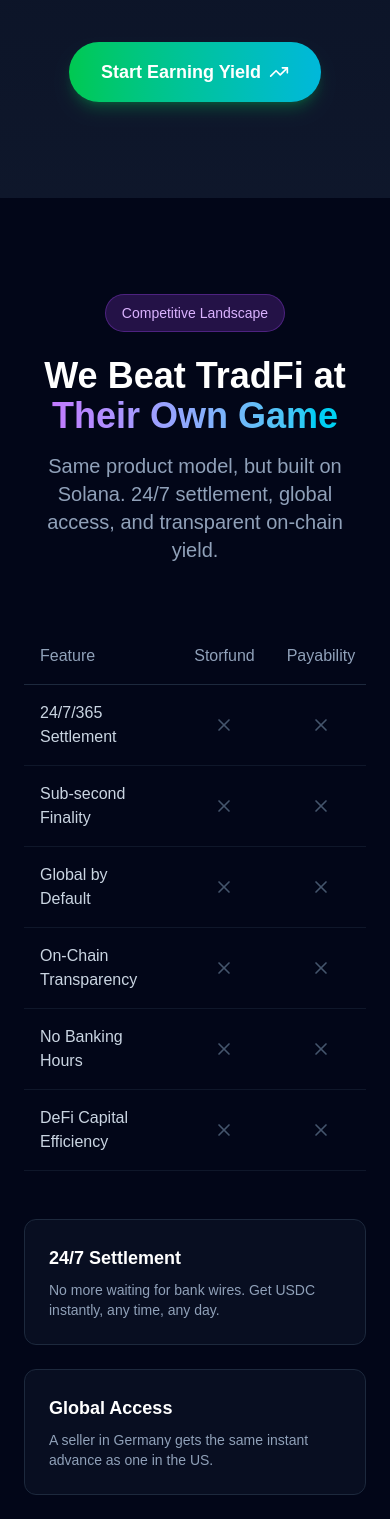
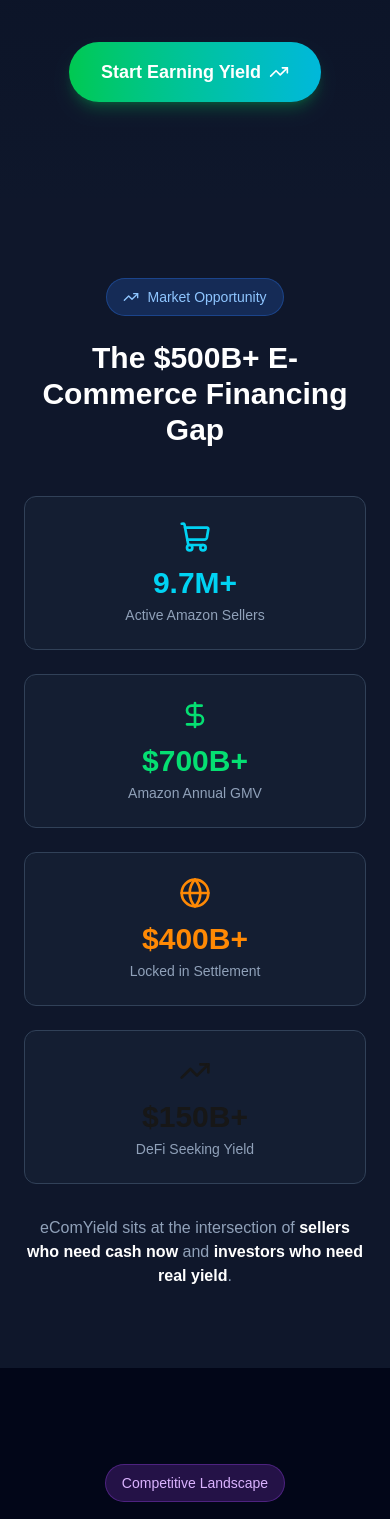
Before and after one commit to open-biz/eComYield, a Next.js app: page / in a window 390 px wide. Shown: the part 6869-8388 px from the top of the page. Built offline with nearby package versions, Linux system fonts and the light colour scheme.

Commit message:
feat: Add market opportunity section with TAM numbers

```diff
--- a/src/app/page.tsx
+++ b/src/app/page.tsx
@@ -6,6 +6,7 @@
 import EasySetup from "@/components/easy-setup";
 import YieldShowcase from "@/components/yield-showcase";
 import CompetitiveLandscape from "@/components/competitive-landscape";
+import MarketSection from "@/components/market-section";
 import Footer from "@/components/footer";
 import DemoConnect from "@/components/demo-connect";
 import SellerDashboard from "@/components/seller-dashboard";
@@ -47,6 +48,7 @@
       />
       <EasySetup />
       <YieldShowcase />
+      <MarketSection />
       <CompetitiveLandscape />
       <Footer />
 
--- /dev/null
+++ b/src/components/market-section.tsx
@@ -0,0 +1,60 @@
+"use client";
+
+import { motion } from "framer-motion";
+import { TrendingUp, ShoppingCart, DollarSign, Globe } from "lucide-react";
+
+export default function MarketSection() {
+  return (
+    <section className="relative py-20 bg-slate-900 overflow-hidden">
+      <div className="max-w-6xl mx-auto px-6">
+        <motion.div
+          initial={{ opacity: 0, y: 20 }}
+          whileInView={{ opacity: 1, y: 0 }}
+          viewport={{ once: true }}
+          className="text-center mb-12"
+        >
+          <span className="inline-flex items-center gap-2 px-4 py-2 rounded-full bg-blue-500/20 border border-blue-500/30 text-blue-300 text-sm mb-6">
+            <TrendingUp className="w-4 h-4" />
+            Market Opportunity
+          </span>
+          <h2 className="text-3xl md:text-4xl font-bold text-white">
+            The $500B+ E-Commerce Financing Gap
+          </h2>
+        </motion.div>
+
+        <div className="grid md:grid-cols-4 gap-6">
+          {[
+            { icon: ShoppingCart, value: "9.7M+", label: "Active Amazon Sellers", color: "cyan" },
+            { icon: DollarSign, value: "$700B+", label: "Amazon Annual GMV", color: "green" },
+            { icon: Globe, value: "$400B+", label: "Locked in Settlement", color: "orange" },
+            { icon: TrendingUp, value: "$150B+", label: "DeFi Seeking Yield", color: "purple" },
+          ].map((stat, i) => (
+            <motion.div
+              key={i}
+              initial={{ opacity: 0, y: 20 }}
+              whileInView={{ opacity: 1, y: 0 }}
+              viewport={{ once: true }}
+              transition={{ delay: i * 0.1 }}
+              className="bg-slate-800/40 border border-slate-700 rounded-xl p-6 text-center"
+            >
+              <stat.icon className={`w-8 h-8 mx-auto mb-3 text-${stat.color}-400`} />
+              <div className={`text-3xl font-bold text-${stat.color}-400 mb-1`}>{stat.value}</div>
+              <div className="text-slate-400 text-sm">{stat.label}</div>
+            </motion.div>
+          ))}
+        </div>
+
+        <motion.div
+          initial={{ opacity: 0, y: 20 }}
+          whileInView={{ opacity: 1, y: 0 }}
+          viewport={{ once: true }}
+          className="mt-8 text-center"
+        >
+          <p className="text-slate-400">
+            eComYield sits at the intersection of <span className="text-white font-semibold">sellers who need cash now</span> and <span className="text-white font-semibold">investors who need real yield</span>.
+          </p>
+        </motion.div>
+      </div>
+    </section>
+  );
+}
```
